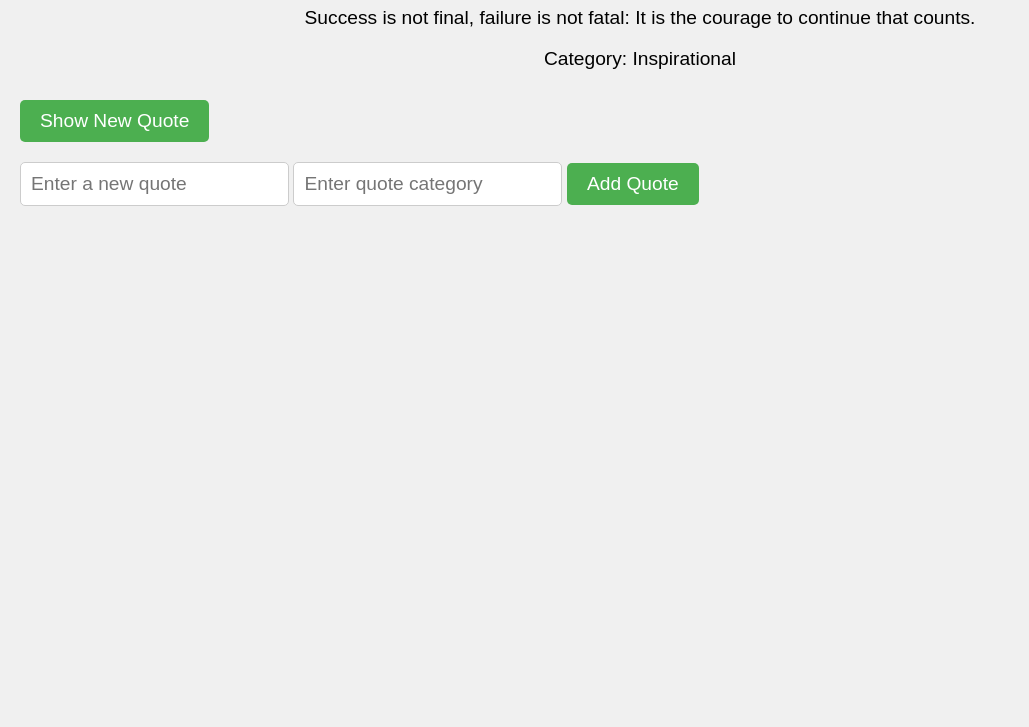
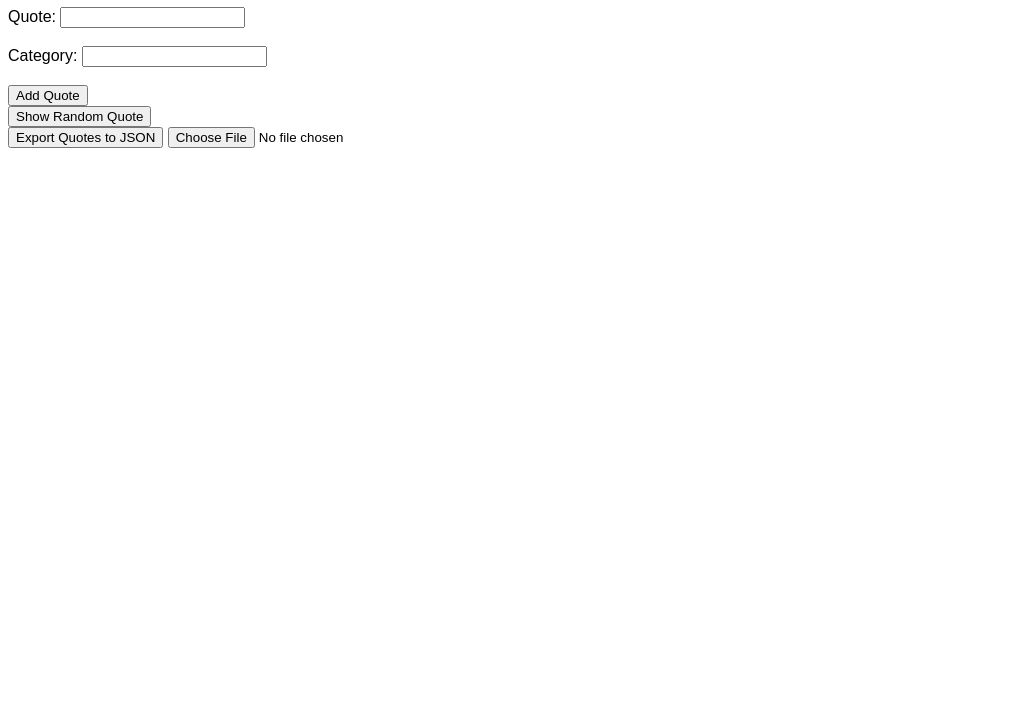
Before and after one commit to P1pp3n/alx_fe_javascript, a plain HTML site: page dom-manipulation/index.html in a window 1280 px wide. Shown: the part 73-800 px from the top of the page, without its empty margins (0-1029 px from the left). Drawn offline with Linux system fonts and the light colour scheme.

Commit message:
1. Implementing Web Storage and JSON Handling

```diff
--- a/dom-manipulation/index.html
+++ b/dom-manipulation/index.html
@@ -7,70 +7,22 @@
     <style>
         body {
             font-family: Arial, sans-serif;
-            margin: 20px;
-            background-color: #f0f0f0;
-        }
-
-        h1 {
-            color: #333;
-            text-align: center;
-        }
-
-        #quoteDisplay {
-            margin: 20px 0;
-            font-size: 1.2em;
-            text-align: center;
-        }
-
-        #newQuote {
-            margin: 10px 0;
-            padding: 10px 20px;
-            font-size: 1.2em;
-            background-color: #4CAF50;
-            color: #fff;
-            border: none;
-            border-radius: 5px;
-            cursor: pointer;
-        }
-
-        #newQuote:hover {
-            background-color: #3e8e41;
-        }
-
-        input[type="text"] {
-            margin: 10px 0;
-            padding: 10px;
-            font-size: 1.2em;
-            border: 1px solid #ccc;
-            border-radius: 5px;
-        }
-
-        button {
-            margin: 10px 0;
-            padding: 10px 20px;
-            font-size: 1.2em;
-            background-color: #4CAF50;
-            color: #fff;
-            border: none;
-            border-radius: 5px;
-            cursor: pointer;
-        }
-
-        button:hover {
-            background-color: #3e8e41;
         }
     </style>
 </head>
 <body>
     <h1>Dynamic Quote Generator</h1>
+    <form>
+        <label for="newQuoteText">Quote:</label>
+        <input type="text" id="newQuoteText" name="newQuoteText"><br><br>
+        <label for="newQuoteCategory">Category:</label>
+        <input type="text" id="newQuoteCategory" name="newQuoteCategory"><br><br>
+        <button onclick="addQuote()">Add Quote</button>
+    </form>
+    <button onclick="showRandomQuote()">Show Random Quote</button>
     <div id="quoteDisplay"></div>
-    <button id="newQuote">Show New Quote</button>
-
-    <div>
-        <input id="newQuoteText" type="text" placeholder="Enter a new quote" />
-        <input id="newQuoteCategory" type="text" placeholder="Enter quote category" />
-        <button onclick="addQuote()">Add Quote</button>
-    </div>
+    <button id="exportButton">Export Quotes to JSON</button>
+    <input type="file" id="importFile" accept=".json" onchange="importFromJsonFile(event)">
 
     <script src="script.js"></script>
 </body>
--- a/dom-manipulation/script.js
+++ b/dom-manipulation/script.js
@@ -1,22 +1,23 @@
 // Initialize an empty array to store quotes
-let quotes = [
-    { text: "Believe you can and you're halfway there.", category: "Inspirational" },
-    { text: "The only way to do great work is to love what you do.", category: "Motivational" },
-    { text: "Success is not final, failure is not fatal: It is the courage to continue that counts.", category: "Inspirational" }
-];
+let quotes = [];
 
-// Function to display a random quote
-function showRandomQuote() {
-    if (quotes.length > 0) {
-        let randomIndex = Math.floor(Math.random() * quotes.length);
-        let randomQuote = quotes[randomIndex];
-        document.getElementById("quoteDisplay").innerHTML = `<p>${randomQuote.text}</p><p>Category: ${randomQuote.category}</p>`;
-    } else {
-        document.getElementById("quoteDisplay").innerHTML = "<p>No quotes available.</p>";
+// Load quotes from local storage
+function loadQuotesFromStorage() {
+    const storedQuotes = localStorage.getItem('quotes');
+    if (storedQuotes) {
+        quotes = JSON.parse(storedQuotes);
     }
 }
 
-// Function to add a new quote
+// Save quotes to local storage
+function saveQuotes() {
+    localStorage.setItem('quotes', JSON.stringify(quotes));
+}
+
+// Call loadQuotesFromStorage on page load
+loadQuotesFromStorage();
+
+// Add a new quote to the quotes array
 function addQuote() {
     let quoteText = document.getElementById("newQuoteText").value;
     let quoteCategory = document.getElementById("newQuoteCategory").value;
@@ -24,6 +25,7 @@ function addQuote() {
     if (quoteText && quoteCategory) {
         let newQuote = { text: quoteText, category: quoteCategory };
         quotes.push(newQuote);
+        saveQuotes(); // Save quotes to local storage
         showRandomQuote();
         document.getElementById("newQuoteText").value = "";
         document.getElementById("newQuoteCategory").value = "";
@@ -32,32 +34,35 @@ function addQuote() {
     }
 }
 
-// Function to create a form to add new quotes
-function createAddQuoteForm() {
-    // Create a form element
-    let form = document.createElement("form");
-    // Create input fields for quote text and category
-    let quoteTextInput = document.createElement("input");
-    quoteTextInput.type = "text";
-    quoteTextInput.placeholder = "Enter a new quote";
-    let quoteCategoryInput = document.createElement("input");
-    quoteCategoryInput.type = "text";
-    quoteCategoryInput.placeholder = "Enter quote category";
-    // Create a button to submit the form
-    let submitButton = document.createElement("button");
-    submitButton.textContent = "Add Quote";
-    // Add event listener to the submit button
-    submitButton.addEventListener("click", addQuote);
-    // Append the input fields and submit button to the form
-    form.appendChild(quoteTextInput);
-    form.appendChild(quoteCategoryInput);
-    form.appendChild(submitButton);
-    // Append the form to the page
-    document.body.appendChild(form);
+// Show a random quote from the quotes array
+function showRandomQuote() {
+    const randomIndex = Math.floor(Math.random() * quotes.length);
+    const randomQuote = quotes[randomIndex];
+    document.getElementById("quoteDisplay").innerHTML = `"${randomQuote.text}" - ${randomQuote.category}`;
 }
 
-// Add event listener to the "Show New Quote" button
-document.getElementById("newQuote").addEventListener("click", showRandomQuote);
+// Export quotes to JSON file
+function exportQuotesToJson() {
+    const jsonQuotes = JSON.stringify(quotes);
+    const blob = new Blob([jsonQuotes], { type: 'application/json' });
+    const url = URL.createObjectURL(blob);
+    const a = document.createElement("a");
+    a.href = url;
+    a.download = "quotes.json";
+    a.click();
+}
 
-// Call the showRandomQuote function to display a random quote on page load
-showRandomQuote();
+// Import quotes from JSON file
+function importFromJsonFile(event) {
+    const fileReader = new FileReader();
+    fileReader.onload = function(event) {
+        const importedQuotes = JSON.parse(event.target.result);
+        quotes.push(...importedQuotes);
+        saveQuotes();
+        alert('Quotes imported successfully!');
+    };
+    fileReader.readAsText(event.target.files[0]);
+}
+
+// Add event listeners to buttons
+document.getElementById("exportButton").onclick = exportQuotesToJson;
```
Also changed, not shown: 1 other file.
